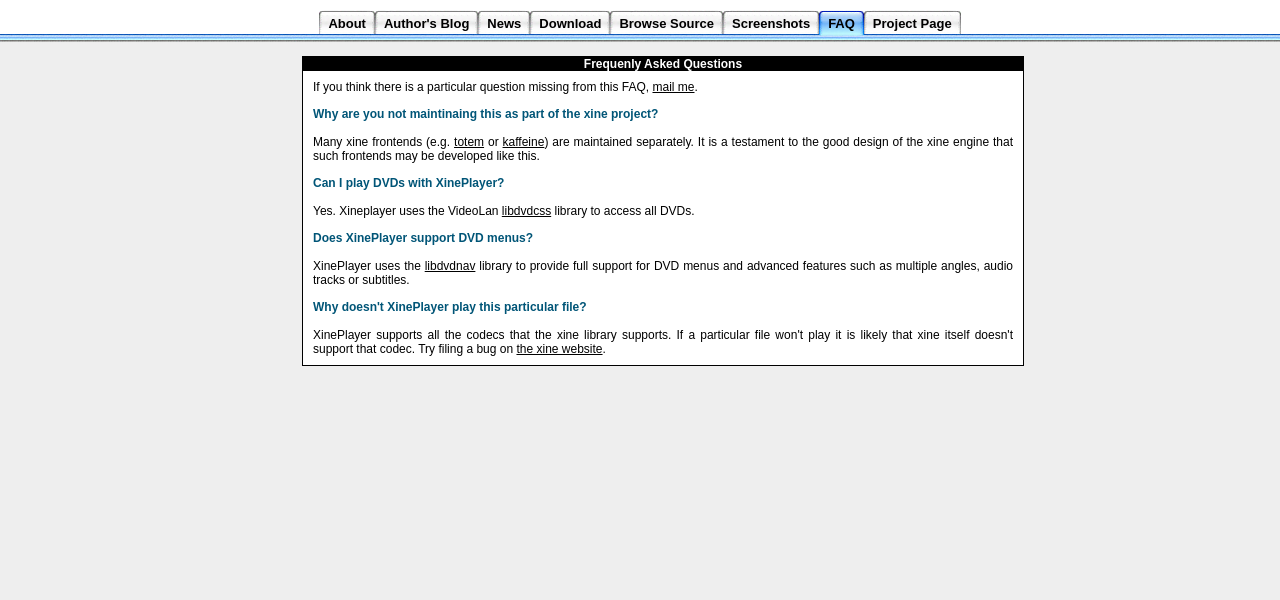
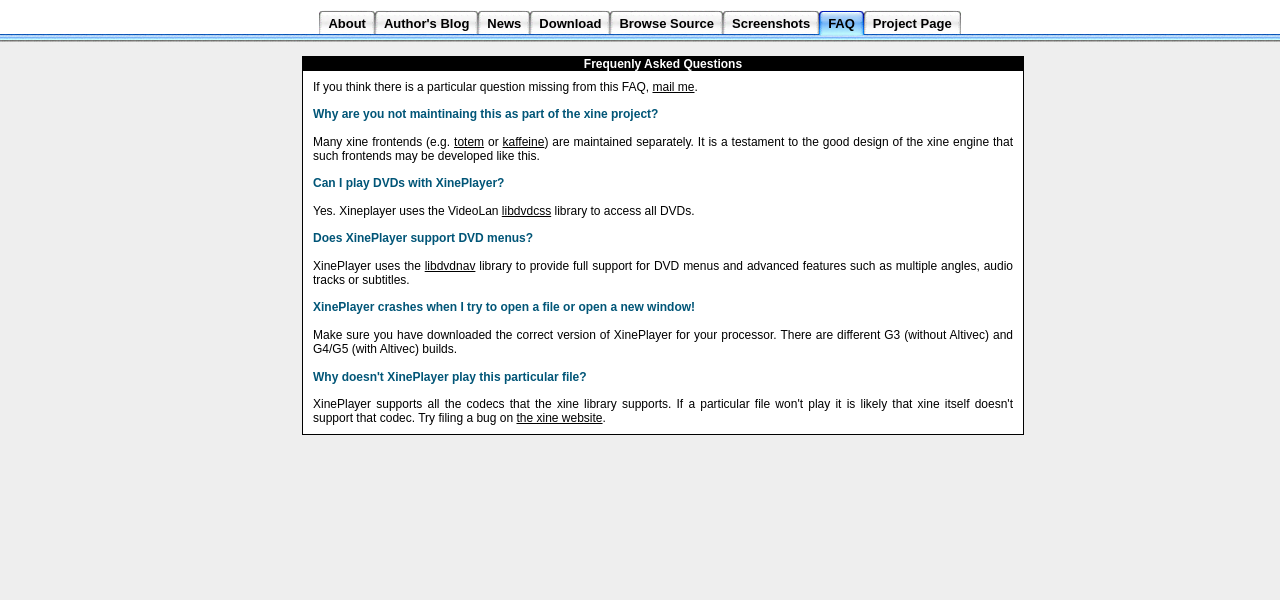
Before and after one commit to BackupTheBerlios/xineplayer-svn, a PHP site: page /faq.php in a window 1280 px wide. Shown: the top 600 px of the page. Run offline with PHP 8.4, Linux system fonts and the light colour scheme.

Commit message:
Added FAQ about G3 vs G4 versions

```diff
--- a/trunk/htdocs/faq.php
+++ b/trunk/htdocs/faq.php
@@ -20,6 +20,10 @@
     <p>XinePlayer uses the <a href="http://dvd.sf.net/">libdvdnav</a> library
     to provide full support for DVD menus and advanced features such as
     multiple angles, audio tracks or subtitles.</p>
+    <h2>XinePlayer crashes when I try to open a file or open a new window!</h2>
+    <p>Make sure you have downloaded the correct version of XinePlayer for
+    your processor. There are different G3 (without Altivec) and
+    G4/G5 (with Altivec) builds.</p>
     <h2>Why doesn't XinePlayer play this particular file?</h2>
     <p>XinePlayer supports all the codecs that the xine library supports. If
     a particular file won't play it is likely that xine itself doesn't
```
